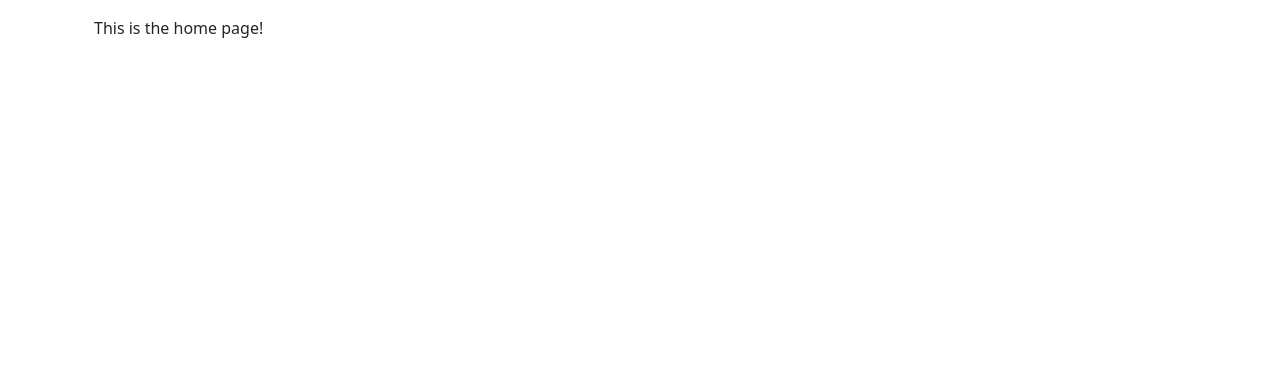
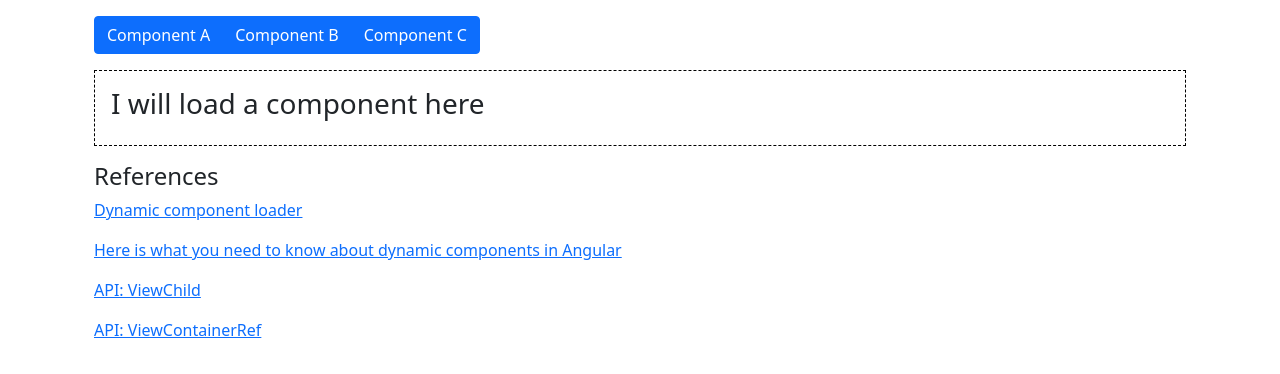
Before and after one commit to gamartins/angular101, an Angular app: page /dynamic-component-loading in a window 1280 px wide. Shown: the top 374 px of the page. Built offline with nearby package versions, Linux system fonts and the light colour scheme.

Commit message:
added exampples for DynamicComponentLoader

```diff
--- a/src/app/app.module.ts
+++ b/src/app/app.module.ts
@@ -11,11 +11,13 @@ import { CustomValidatorsModule } from 'src/pages/custom-validators/custom-valid
 import { ControlValueAccessorModule } from 'src/pages/control-value-accessor/control-value-accessor.module';
 import { ChangeDetectionModule } from 'src/pages/change-detection/change-detection.module';
 import { ChangeDetectorModule } from 'src/pages/change-detector/change-detector.module';
+import { DynamicComponentLoadingModule } from 'src/pages/dynamic-component-loading/dynamic-component-loading.module';
 
 import { CustomValidatorsComponent } from 'src/pages/custom-validators/custom-validators.component';
 import { ControlValueAccessorComponent } from 'src/pages/control-value-accessor/control-value-accessor.component';
 import { ChangeDetectionComponent } from 'src/pages/change-detection/change-detection.component';
 import { ChangeDetectorParentComponent } from 'src/pages/change-detector/change-detector-parent.component';
+import { DynamicComponentLoadingComponent } from 'src/pages/dynamic-component-loading/dynamic-component-loading.component';
 
 @NgModule({
   declarations: [
@@ -29,8 +31,10 @@ import { ChangeDetectorParentComponent } from 'src/pages/change-detector/change-
       { path: 'control-value-acessor', component: ControlValueAccessorComponent },
       { path: 'change-detector', component: ChangeDetectorParentComponent },
       { path: 'change-detection', component: ChangeDetectionComponent },
+      { path: 'dynamic-component-loading', component: DynamicComponentLoadingComponent },
       { path: '**', component:  HomeComponent }
     ]),
+    DynamicComponentLoadingModule,
     CustomValidatorsModule,
     ControlValueAccessorModule,
     ChangeDetectionModule,
--- /dev/null
+++ b/src/pages/dynamic-component-loading/dynamic-a.component.ts
@@ -0,0 +1,24 @@
+import { Component, Input } from '@angular/core';
+
+@Component({
+  selector: 'app-dynamic-a',
+  template: `<div class="p-4">{{ message }}</div>`,
+  styles: [`
+    div {
+      padding: 24px;
+      border: 1px solid #ccc;
+      border-radius: 4px;
+      background: #e67373;
+    }
+  `
+  ]
+})
+export class DynamicAComponent {
+  @Input() message = "I'm component A!";
+
+  constructor() { }
+
+  ngOnInit(): void {
+  }
+
+}
--- /dev/null
+++ b/src/pages/dynamic-component-loading/dynamic-b.component.ts
@@ -0,0 +1,24 @@
+import { Component, Input } from '@angular/core';
+
+@Component({
+  selector: 'app-dynamic-b',
+  template: `<div class="p-4">{{ message }}</div>`,
+  styles: [`
+    div {
+      padding: 24px;
+      border: 1px solid #ccc;
+      border-radius: 4px;
+      background: #7ecc7e;
+    }
+  `
+  ]
+})
+export class DynamicBComponent {
+  @Input() message = "I'm component B!";
+
+  constructor() { }
+
+  ngOnInit(): void {
+  }
+
+}
--- /dev/null
+++ b/src/pages/dynamic-component-loading/dynamic-c.component.ts
@@ -0,0 +1,24 @@
+import { Component, Input } from '@angular/core';
+
+@Component({
+  selector: 'app-dynamic-c',
+  template: `<div class="p-4">{{ message }}</div>`,
+  styles: [`
+    div {
+      padding: 24px;
+      border: 1px solid #ccc;
+      border-radius: 4px;
+      background: #6fa6f7;
+    }
+  `
+  ]
+})
+export class DynamicCComponent {
+  @Input() message = "I'm component C!";
+
+  constructor() { }
+
+  ngOnInit(): void {
+  }
+
+}
--- /dev/null
+++ b/src/pages/dynamic-component-loading/dynamic-component-loading.component.html
@@ -0,0 +1,26 @@
+<div class="btn-group mb-3" role="group" aria-label="Basic example">
+  <button type="button" class="btn btn-primary" (click)="loadComponentA()">Component A</button>
+  <button type="button" class="btn btn-primary" (click)="loadComponentB()">Component B</button>
+  <button type="button" class="btn btn-primary" (click)="loadComponentC()">Component C</button>
+</div>
+
+<div class="mb-3 p-3" style="border: 1px dashed black;">
+  <h3>I will load a component here</h3>
+  <ng-template #componentContainer></ng-template>
+</div>
+
+<h4>References</h4>
+<p>
+  <a href="https://angular.io/guide/dynamic-component-loader" target="_blank">Dynamic component loader</a>
+</p>
+<p>
+  <a href="https://indepth.dev/posts/1054/here-is-what-you-need-to-know-about-dynamic-components-in-angular">
+    Here is what you need to know about dynamic components in Angular
+  </a>
+</p>
+<p>
+  <a href="https://angular.io/api/core/ViewChild">API: ViewChild</a>
+</p>
+<p>
+  <a href="https://angular.io/api/core/ViewContainerRef">API: ViewContainerRef</a>
+</p>
--- /dev/null
+++ b/src/pages/dynamic-component-loading/dynamic-component-loading.component.ts
@@ -0,0 +1,48 @@
+import { Component, ComponentFactoryResolver, Type, ViewChild, ViewContainerRef } from '@angular/core';
+import { DynamicAComponent } from './dynamic-a.component';
+import { DynamicBComponent } from './dynamic-b.component';
+import { DynamicCComponent } from './dynamic-c.component';
+
+@Component({
+  selector: 'app-dynamic-component-loading',
+  templateUrl: 'dynamic-component-loading.component.html',
+  styles: [
+  ]
+})
+export class DynamicComponentLoadingComponent {
+  @ViewChild("componentContainer", { read: ViewContainerRef }) viewContainer: ViewContainerRef;
+
+
+  constructor(private componentFactoryResolver: ComponentFactoryResolver) { }
+
+  // Basic example
+  loadComponentA(): void {
+    const factory = this.componentFactoryResolver.resolveComponentFactory(DynamicAComponent);
+    this.viewContainer.clear();
+
+    this.viewContainer.createComponent<DynamicAComponent>(factory);
+  }
+
+  // Passing data between the component
+  loadComponentB(): void {
+    const factory = this.componentFactoryResolver.resolveComponentFactory(DynamicBComponent);
+    this.viewContainer.clear();
+
+    const component = this.viewContainer.createComponent<DynamicBComponent>(factory);
+    component.instance.message = 'Custom message B!';
+  }
+
+  // Using the generalization of the component loading
+  loadComponentC(): void {
+    this.loadComponent(DynamicCComponent);
+  }
+
+  // This is a generalization of the component loading
+  loadComponent(componentClass: Type<unknown>): void {
+    const factory = this.componentFactoryResolver.resolveComponentFactory(componentClass);
+    this.viewContainer.clear();
+
+    this.viewContainer.createComponent<unknown>(factory);
+  }
+
+}
```
Also changed, not shown: src/pages/dynamic-component-loading/dynamic-component-loading.module.ts (added, +23 -0 lines), 1 other file (tests, documents, lock files or other folders).
